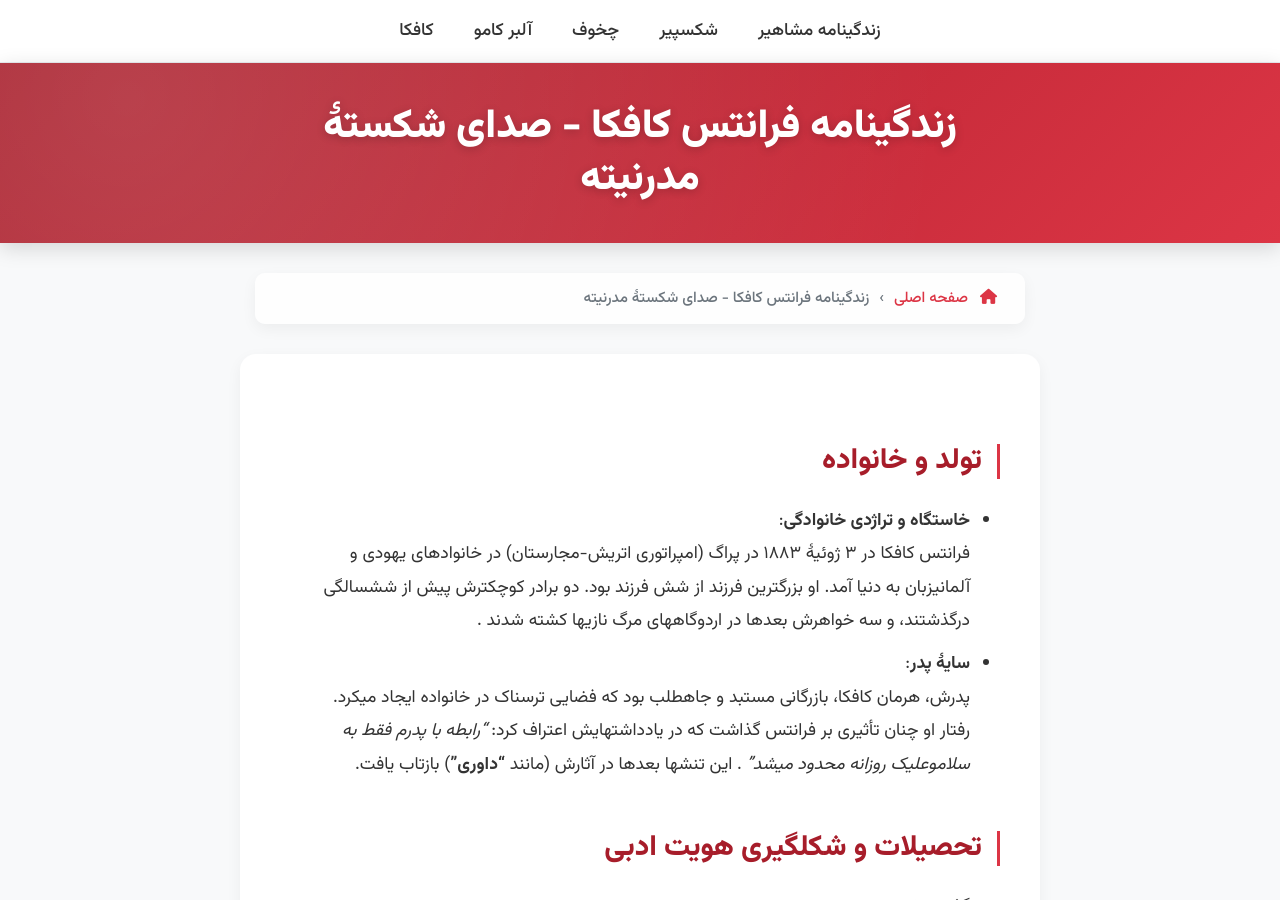
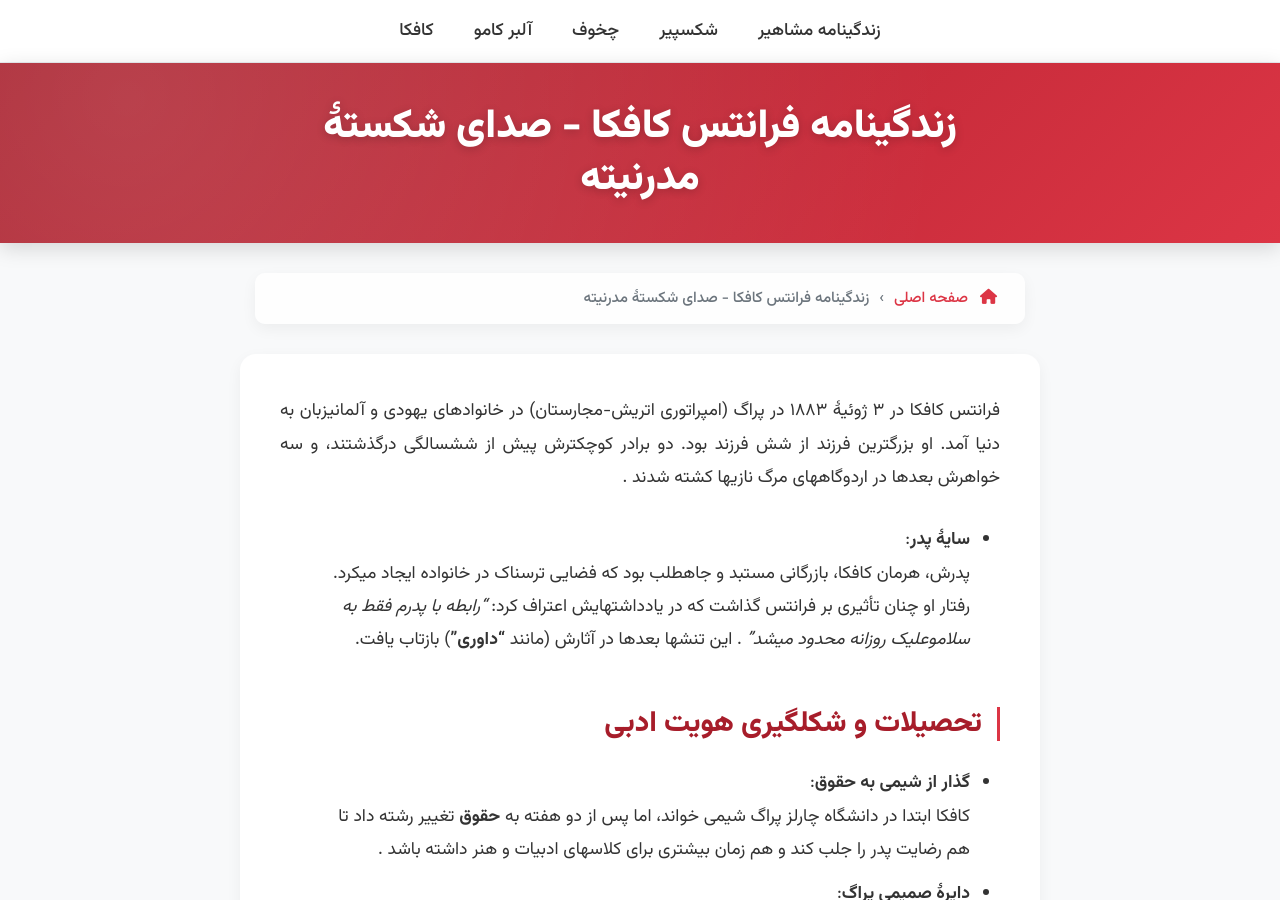
Before and after one commit to darkblog/darkblog.github.io, a Jekyll site: the page built from _posts/2025-7-11-86.md, in a window 1280 px wide and 900 px high. Built offline with Jekyll 4.4.1, drawn with Linux system fonts in a browser that asks for light colours.

Commit message:
Update 2025-7-11-86.md

```diff
--- a/_posts/2025-7-11-86.md
+++ b/_posts/2025-7-11-86.md
@@ -3,9 +3,7 @@ layout: post
 title: زندگینامه فرانتس کافکا - صدای شکستۀ مدرنیته
 ---
 
-## تولد و خانواده
-- **خاستگاه و تراژدی خانوادگی**:
-  فرانتس کافکا در ۳ ژوئیهٔ ۱۸۸۳ در پراگ (امپراتوری اتریش-مجارستان) در خانوادهای یهودی و آلمانیزبان به دنیا آمد. او بزرگترین فرزند از شش فرزند بود. دو برادر کوچکترش پیش از ششسالگی درگذشتند، و سه خواهرش بعدها در اردوگاههای مرگ نازیها کشته شدند .
+فرانتس کافکا در ۳ ژوئیهٔ ۱۸۸۳ در پراگ (امپراتوری اتریش-مجارستان) در خانوادهای یهودی و آلمانیزبان به دنیا آمد. او بزرگترین فرزند از شش فرزند بود. دو برادر کوچکترش پیش از ششسالگی درگذشتند، و سه خواهرش بعدها در اردوگاههای مرگ نازیها کشته شدند .
 - **سایۀ پدر**:
   پدرش، هرمان کافکا، بازرگانی مستبد و جاهطلب بود که فضایی ترسناک در خانواده ایجاد میکرد. رفتار او چنان تأثیری بر فرانتس گذاشت که در یادداشتهایش اعتراف کرد: *"رابطه با پدرم فقط به سلاموعلیک روزانه محدود میشد"* . این تنشها بعدها در آثارش (مانند **"داوری"**) بازتاب یافت.
 
```
